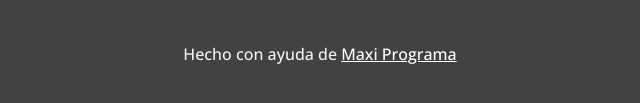
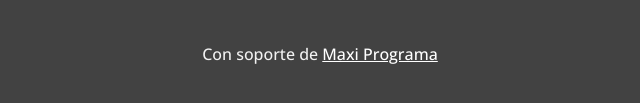
Before and after one commit to ruminahuelwalter/ruminahuelwalter.github.io, a plain HTML site: page index.html in a window 1280 px wide. Shown: the part 2541-2644 px from the top of the page, 320-960 px from the left. Drawn offline with nearby package versions, Linux system fonts and the light colour scheme.

Commit message:
hecho con soporte

```diff
--- a/index.html
+++ b/index.html
@@ -116,7 +116,7 @@
                     <img src="https://cdn-icons-png.flaticon.com/512/25/25231.png" class="red-social" alt="">
                 </a>
             </div>
-            <p style="padding-top: 30px;">Hecho con ayuda de <a href="https://maxiprograma.com" target="_blank">Maxi Programa</a></p>
+            <p style="padding-top: 30px;">Con soporte de <a href="https://maxiprograma.com" target="_blank">Maxi Programa</a></p>
     </footer>
 
 </html>
```
